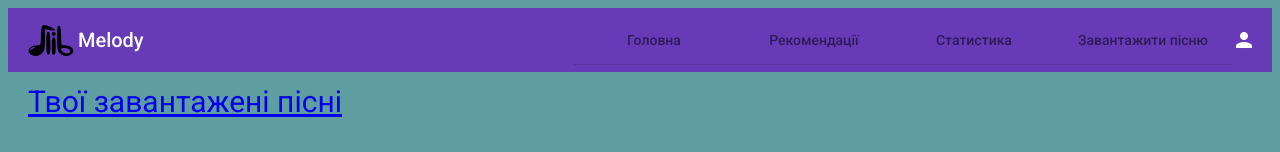
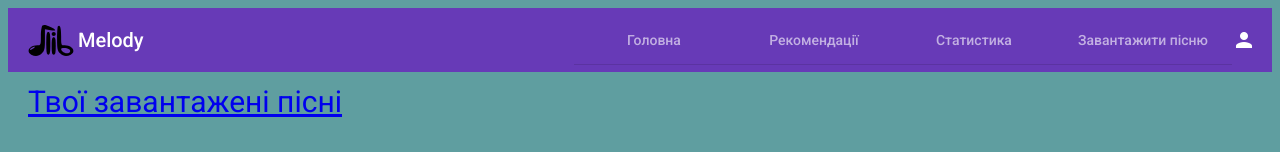
Before and after one commit to Erbidium/Melody, an Angular app in the folder frontend/: page /melody in a window 1280 px wide. Shown: the top 152 px of the page. Built offline with nearby package versions, Linux system fonts and the light colour scheme; no server answers; sample sign-in values are in the browser's storage.

Commit message:
White font color in header

```diff
--- a/frontend/src/app/shared/components/header/header.component.sass
+++ b/frontend/src/app/shared/components/header/header.component.sass
@@ -1,5 +1,8 @@
 nav
   margin-left: auto
+
+.mat-tab-link
+    color: white !important
 
 mat-icon
     cursor: pointer
```
